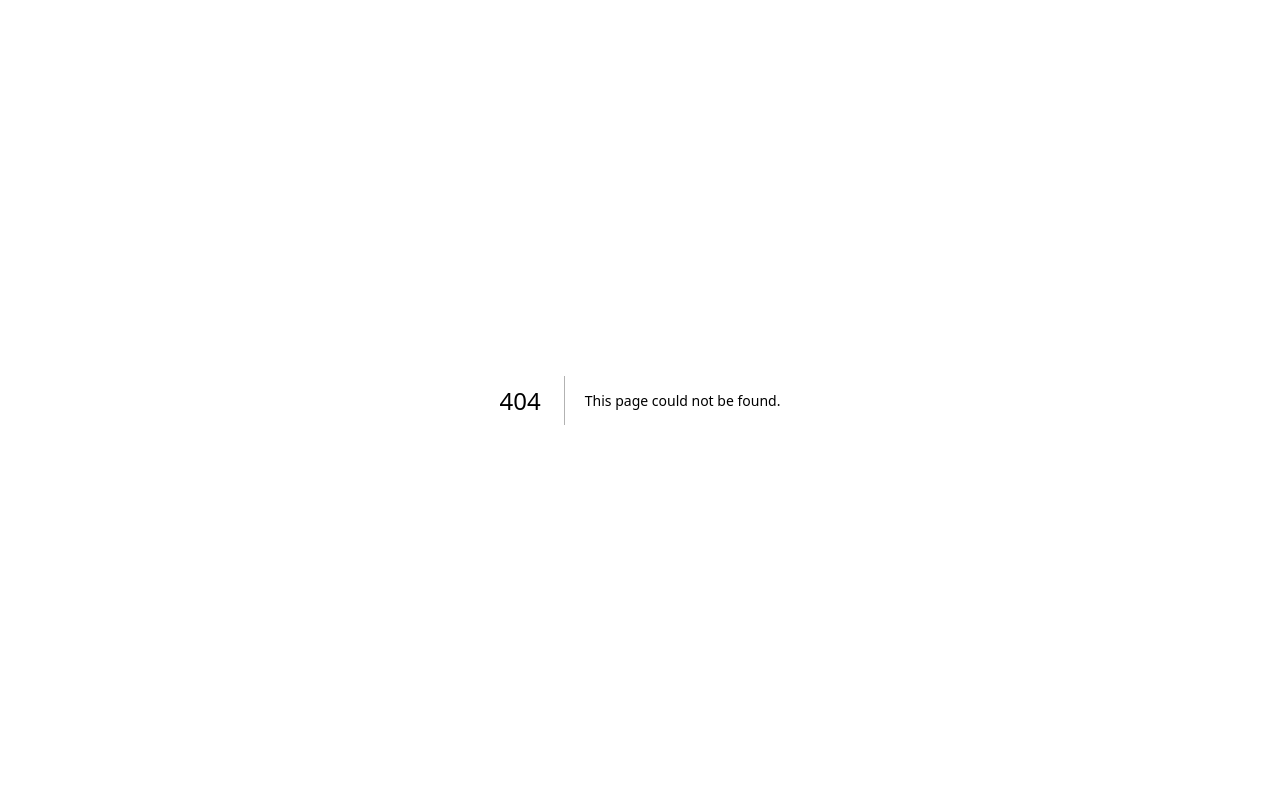
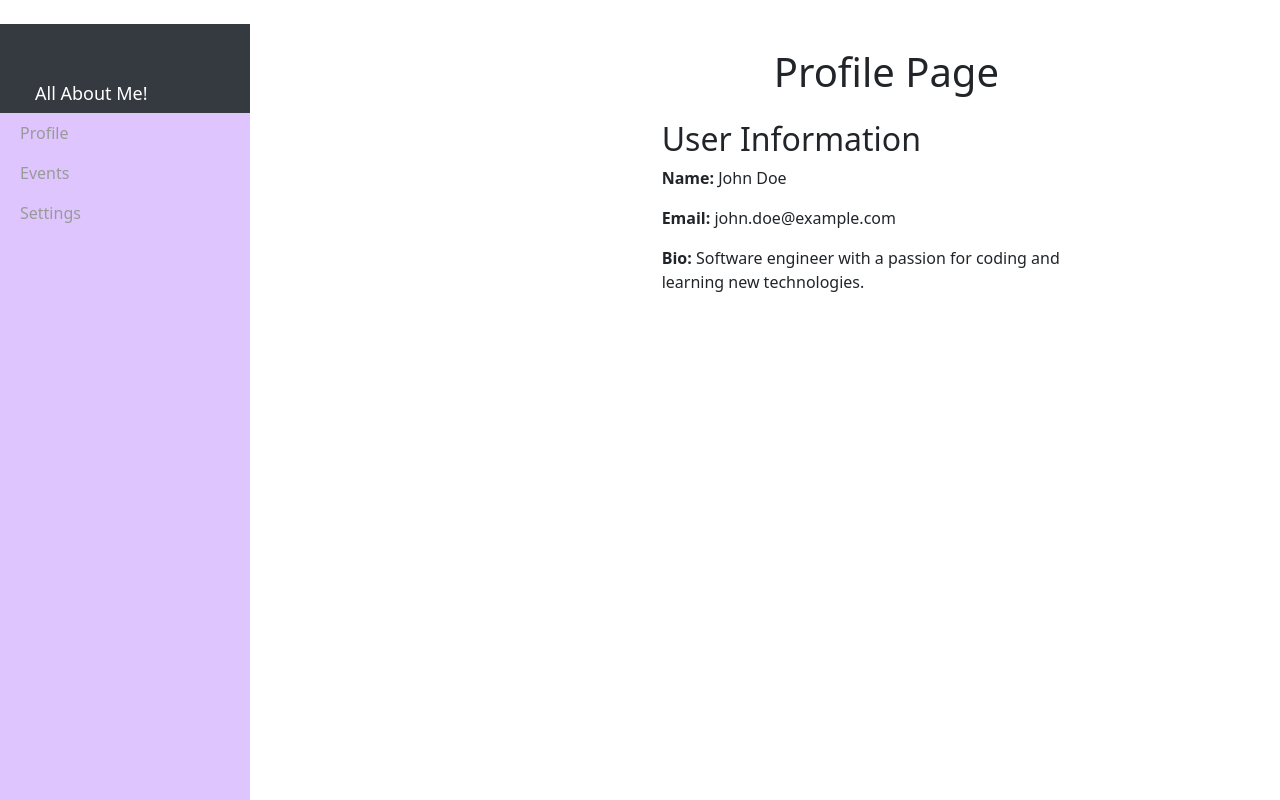
Before and after one commit to Esther-chepunton/Diary, a Next.js app in the folder diary-app/: page /profile in a window 1280 px wide. Before the commit this address had no page. Built offline with nearby package versions, Linux system fonts and the light colour scheme.

Commit message:
Profile page added

```diff
--- a/diary-app/app/components/Sidebar.js
+++ b/diary-app/app/components/Sidebar.js
@@ -1,15 +1,13 @@
-"use client";
-
 const Sidebar = () => {
   return (
     <div className="sidebar">
       <div id="sidebar-wrapper">
-        <ul class="sidebar-nav">
-          <li class="sidebar-brand">
-            <a href="#">All About Me!</a>
+        <ul className="sidebar-nav">
+          <li className="sidebar-brand">
+            <a href="/">All About Me!</a>
           </li>
           <li>
-            <a href="#">Profile</a>
+            <a href="/profile">Profile</a>
           </li>
           <li>
             <a href="#">Events</a>
@@ -17,7 +15,6 @@ const Sidebar = () => {
           <li>
             <a href="#">Settings</a>
           </li>
-
         </ul>
       </div>
     </div>
--- a/diary-app/app/globals.css
+++ b/diary-app/app/globals.css
@@ -3,11 +3,10 @@
 /* Custom global styles */
 body {
   overflow-x: hidden;
-
+  margin: 0; /* Ensure there's no margin around the body */
 }
 
 /* Toggle Styles */
-
 #wrapper {
   padding-left: 0;
   transition: all 0.5s ease;
@@ -20,42 +19,31 @@ body {
 #sidebar-wrapper {
   z-index: 1000;
   position: fixed;
-  left: 250px;
-  width: 0;
-  height: 100%;
-  margin-left: -250px;
-  overflow-y: auto;
+  left: 0; /* Adjusted to start from the left */
+  width: 250px;
+  height: 100vh; /* Full viewport height */
   background: #dfc5fe;
   transition: all 0.5s ease;
 }
 
 #wrapper.toggled #sidebar-wrapper {
-  width: 250px;
+  width: 0;
 }
 
 #page-content-wrapper {
-  width: 100%;
-  position: absolute;
+  margin-left: 250px; /* Ensure content starts after the sidebar */
   padding: 15px;
 }
 
 #wrapper.toggled #page-content-wrapper {
-  position: absolute;
-  margin-right: -250px;
+  margin-left: 0;
 }
 
 /* Sidebar Styles */
-
 .sidebar-nav {
   color: black;
-
-}
-.sidebar-nav {
-  position: absolute;
-  top: 0;
-  width: 250px;
+  padding: 0;
   margin: 0;
-  padding: 0;
   list-style: none;
 }
 
@@ -73,7 +61,6 @@ body {
 .sidebar-nav li a:hover {
   text-decoration: none;
   color: #fff;
-
 }
 
 .sidebar-nav li a:active,
@@ -85,14 +72,17 @@ body {
   height: 65px;
   font-size: 18px;
   line-height: 60px;
+  background-color: #343a40; /* Background for branding */
+  color: white; /* Text color */
+  padding: 15px; /* Padding for better spacing */
 }
 
 .sidebar-nav>.sidebar-brand a {
-  color: #999999;
+  color: white; /* Text color for brand link */
 }
 
 .sidebar-nav>.sidebar-brand a:hover {
-  color: #fff;
+  color: #f8f9fa; /* Hover color */
   background: none;
 }
 
@@ -116,20 +106,20 @@ body {
   #page-content-wrapper {
     padding: 20px;
     position: relative;
+    margin-left: 0; /* Ensure correct margin */
   }
 
   #wrapper.toggled #page-content-wrapper {
-    position: relative;
-    margin-right: 0;
+    margin-left: 0;
   }
 }
+
 /* Ensure the form is sticky and only the entries list scrolls */
 .sticky-form {
   position: sticky;
   top: 0;
   background: white;
   z-index: 1000;
-  /* Ensure it stays above other content if needed */
   width: 100%;
   padding-bottom: 1rem;
   border-bottom: 1px solid #ddd;
@@ -138,27 +128,22 @@ body {
 /* Ensure the entries list can scroll and is centered */
 .entries-list {
   max-width: 800px;
-  /* Set a max width for the entries list */
   overflow-y: auto;
   padding: 0 15px;
-  /* Optional padding */
 }
 
 .entries-list::-webkit-scrollbar {
   width: 6px;
-  /* Adjust the scrollbar width */
 }
 
 .entries-list::-webkit-scrollbar-thumb {
   background-color: #aaa;
-  /* Adjust the scrollbar color */
   border-radius: 3px;
 }
 
 /* Style to make sure cards are not taking the full width */
 .card {
   margin: 0 auto;
-  /* Center cards */
   margin-bottom: 1rem;
 }
 
@@ -166,8 +151,6 @@ body {
 .textarea-book {
   width: 100%;
   max-width: 100%;
-
-  /* Book-like font */
   font-size: 1.1rem;
   line-height: 1.5;
   padding: 1rem;
@@ -176,5 +159,4 @@ body {
   box-shadow: 0px 4px 6px rgba(0, 0, 0, 0.1);
   overflow: hidden;
   resize: none;
-  /* Prevent manual resizing */
 }
--- a/diary-app/app/layout.js
+++ b/diary-app/app/layout.js
@@ -1,17 +1,22 @@
-import { Inter } from "next/font/google";
-import "./globals.css";
-
-const inter = Inter({ subsets: ["latin"] });
-
-export const metadata = {
-  title: "Create Next App",
-  description: "Generated by create next app",
-};
+// app/layout.js
+import Sidebar from './components/Sidebar'; // Ensure the path is correct
+import './globals.css'; // Import global styles if you have any
 
 export default function RootLayout({ children }) {
   return (
     <html lang="en">
-      <body className={inter.className}>{children}</body>
+      <body>
+        <div className="container mt-4">
+          <div className="row">
+            <div className="col-md-3">
+              <Sidebar />
+            </div>
+            <div className="col-md-9">
+              {children}
+            </div>
+          </div>
+        </div>
+      </body>
     </html>
   );
 }
--- /dev/null
+++ b/diary-app/app/profile/page.js
@@ -0,0 +1,27 @@
+// app/profile/page.js
+"use client"; // Add this directive at the top
+
+import Sidebar from '../components/Sidebar'; // Ensure the path is correct
+
+const ProfilePage = () => {
+  return (
+    <div className="container mt-4">
+      <div className="row">
+        <div className="col-md-3">
+          <Sidebar />
+        </div>
+        <div className="col-md-9 d-flex flex-column align-items-center">
+          <h1 className="mb-4">Profile Page</h1>
+          <div className="w-75">
+            <h2>User Information</h2>
+            <p><strong>Name:</strong> John Doe</p>
+            <p><strong>Email:</strong> john.doe@example.com</p>
+            <p><strong>Bio:</strong> Software engineer with a passion for coding and learning new technologies.</p>
+          </div>
+        </div>
+      </div>
+    </div>
+  );
+};
+
+export default ProfilePage;
```
Also changed, not shown: diary-app/app/page.js (+6 -5 lines), diary-app/app/components/Allaboutme.js (added), diary-app/app/components/Events.js (added), diary-app/app/diary/page.js (added), 1 other file (tests, documents, lock files or other folders).
